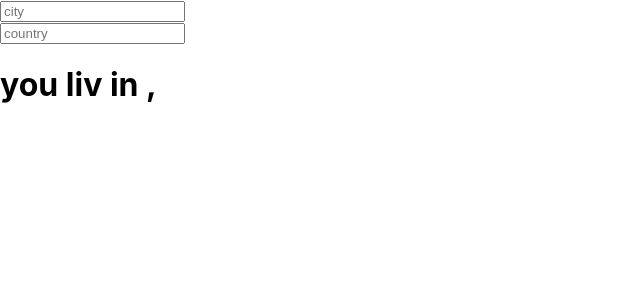
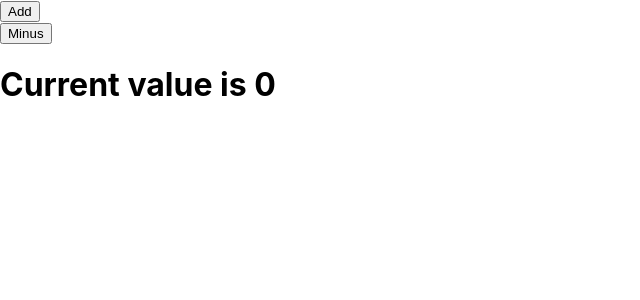
Before and after one commit to rupeshpanwar/hooks-playground, a React (Create React App) app: page / in a window 1280 px wide. Shown: the top 300 px of the page, without its empty margins (0-640 px from the left). Built offline with nearby package versions, Linux system fonts and the light colour scheme.

Commit message:
invoke useEffect

```diff
--- a/src/App.js
+++ b/src/App.js
@@ -1,35 +1,68 @@
-import React, { useState } from 'react'
+import React, { useState, useEffect } from 'react'
 
-//ellegant way to update the state
+
+//invoke useEffect
 
 function App() {
 
-  const [city, setCity] = useState('')
-  const [country, setCountry] = useState('')
-  const handleCityChange = (event) => setCity(event.target.value)
-  const handleCountryChange = (event) => setCountry(event.target.value)
+  const [count, setCount] = useState(0)
+
+  const handleCountAdd = () => setCount(count + 1)
+  const handleCountMinus = () => setCount(count - 1)
+
+  useEffect(() => {
+    console.log(`the current value of count is ${count}`)
+  })
 
   return (
-    <form>
+    <div>
       <div>
-        <input type="text"
-          placeholder="city"
-          value={city}
-          onChange={handleCityChange} />
+        <button
+          onClick={handleCountAdd}>Add</button>
       </div>
       <div>
-        <input type="text"
-          placeholder="country"
-          value={country}
-          onChange={handleCountryChange} />
+        <button
+          onClick={handleCountMinus} >Minus</button>
       </div>
 
       <div>
-        <h1>you liv in {`${city},${country}`}</h1>
+        <h1>Current value is {`${count}`}</h1>
       </div>
-    </form>
+    </div>
   )
 }
+
+
+// //ellegant way to update the state
+
+// function App() {
+
+//   const [city, setCity] = useState('')
+//   const [country, setCountry] = useState('')
+//   const handleCityChange = (event) => setCity(event.target.value)
+//   const handleCountryChange = (event) => setCountry(event.target.value)
+
+//   return (
+//     <form>
+//       <div>
+//         <input type="text"
+//           placeholder="city"
+//           value={city}
+//           onChange={handleCityChange} />
+//       </div>
+//       <div>
+//         <input type="text"
+//           placeholder="country"
+//           value={country}
+//           onChange={handleCountryChange} />
+//       </div>
+
+//       <div>
+//         <h1>you live in {`${city},${country}`}</h1>
+//       </div>
+//     </form>
+//   )
+// }
 
 //multiple pieces in useState
 
```
